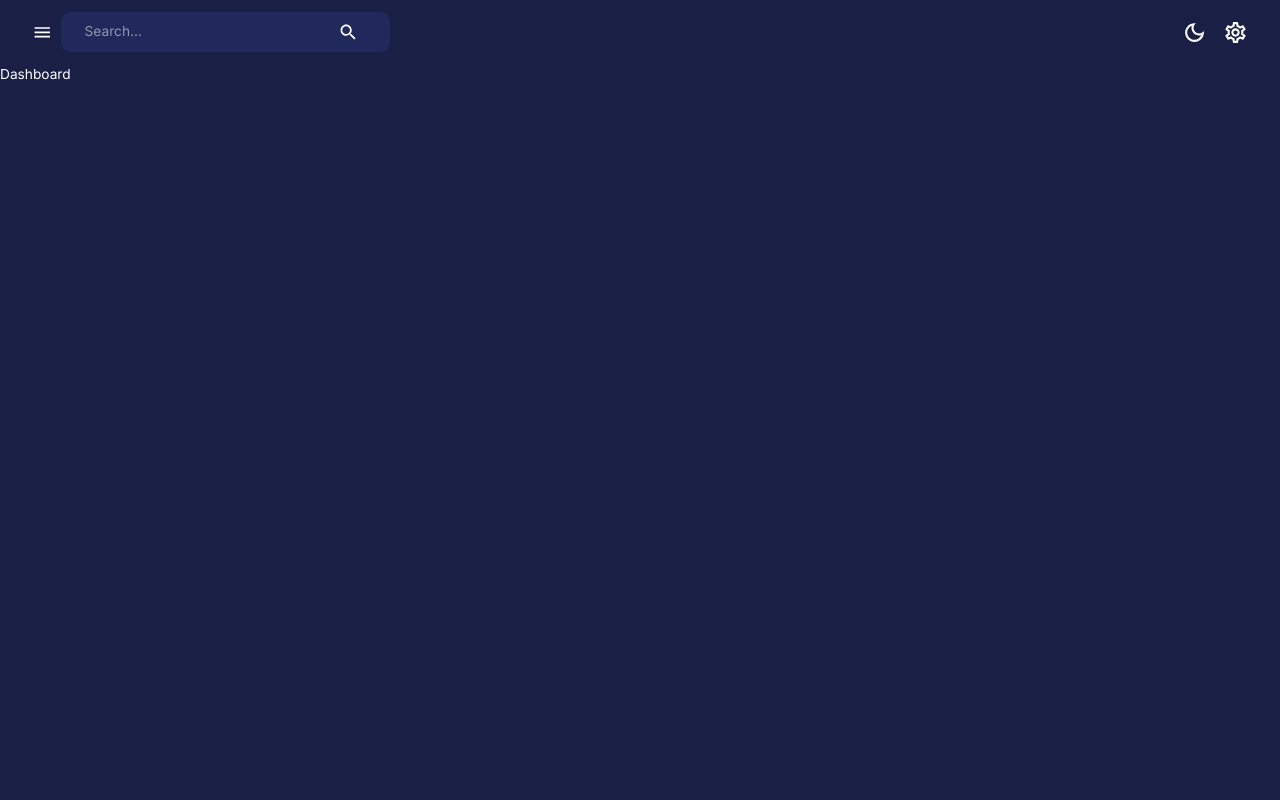
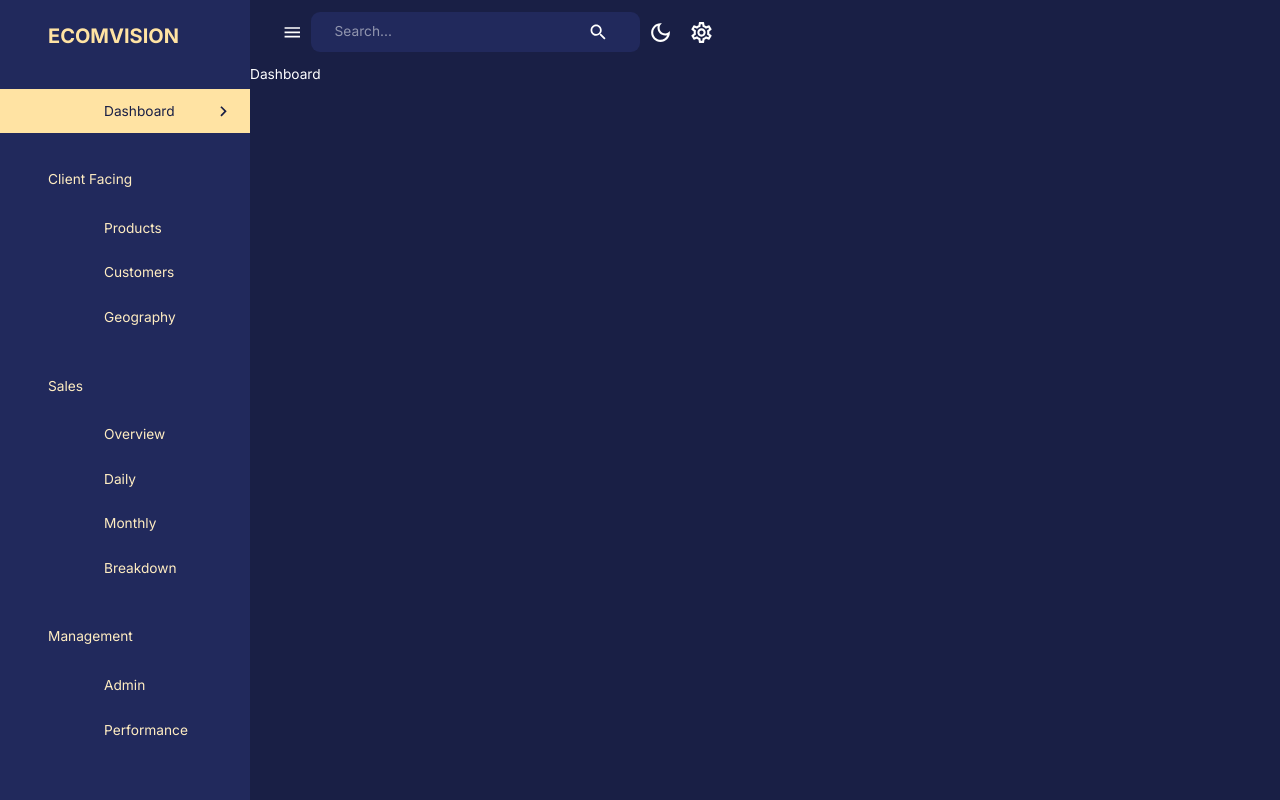
Before and after one commit to Ashish0253/admin-Dashboard, a React (Create React App) app in the folder client/: page /dashboard in a window 1280 px wide. Built offline with nearby package versions, Linux system fonts and the light colour scheme.

Commit message:
sidebar completed

```diff
--- a/client/src/components/Navbar.jsx
+++ b/client/src/components/Navbar.jsx
@@ -19,7 +19,7 @@ import {
   useTheme,
 } from "@mui/material";
 
-const Navbar = () => {
+const Navbar = ({ isSidebarOpen, setIsSidebarOpen }) => {
   const dispatch = useDispatch();
   const theme = useTheme();
 
@@ -40,7 +40,7 @@ const Navbar = () => {
       >
         {/* LEFT SIDE  */}
         <FlexBetween>
-          <IconButton onClick={() => console.log("open/close sidebar")}>
+          <IconButton onClick={() => setIsSidebarOpen(!isSidebarOpen)}>
             <MenuIcon />
           </IconButton>
           <FlexBetween
--- a/client/src/components/Sidebar.jsx
+++ b/client/src/components/Sidebar.jsx
@@ -1,7 +1,155 @@
 import React from "react";
+import {
+  Box,
+  Drawer,
+  Divider,
+  IconButton,
+  List,
+  ListItem,
+  ListItemButton,
+  ListItemIcon,
+  ListItemText,
+  Typography,
+  useTheme,
+} from "@mui/material";
+import {
+  ChevronLeft,
+  ChevronRightOutlined,
+  SettingsOutlined,
+  HomeOutlined,
+  ShoppingCartOutlined,
+  Groups2Outlined,
+  ReceiptLongOutlined,
+  PublicOutlined,
+  PointOfSaleOutlined,
+  TodayOutlined,
+  CalendarMonthOutlined,
+  AdminPanelSettingsOutlined,
+  TrendingUpOutlined,
+  PieChartOutlined,
+} from "@mui/icons-material";
+import { useEffect, useState } from "react";
+import { useLocation, useNavigate } from "react-router-dom";
+import FlexBetween from "./FlexBetween";
+// import profileImage from "assets/profile.png";
 
-const Sidebar = () => {
-  return <div>Sidebar</div>;
+const navItems = [
+  { text: "Dashboard", icon: <HomeOutlined />, path: "/" },
+  { text: "Client Facing", icon: null, path: "/" },
+  { text: "Products", icon: <ShoppingCartOutlined />, path: "/" },
+  { text: "Customers", icon: <Groups2Outlined />, path: "/" },
+  { text: "Geography", icon: <PublicOutlined />, path: "/" },
+  { text: "Sales", icon: null, path: "/" },
+  { text: "Overview", icon: <PointOfSaleOutlined />, path: "/" },
+  { text: "Daily", icon: <TodayOutlined />, path: "/" },
+  { text: "Monthly", icon: <CalendarMonthOutlined />, path: "/" },
+  { text: "Breakdown", icon: <PieChartOutlined />, path: "/" },
+  { text: "Management", icon: null, path: "/" },
+  { text: "Admin", icon: <AdminPanelSettingsOutlined />, path: "/" },
+  { text: "Performance", icon: <TrendingUpOutlined />, path: "/" },
+];
+
+const Sidebar = ({
+  drawerWidth,
+  isSidebarOpen,
+  setIsSidebarOpen,
+  isNonMobile,
+}) => {
+  const { pathname } = useLocation();
+  const [active, setActive] = useState("");
+  const navigate = useNavigate();
+  const theme = useTheme();
+
+  useEffect(() => {
+    setActive(pathname.substring(1));
+  }, [pathname]);
+
+  return (
+    <Box>
+      {isSidebarOpen && (
+        <Drawer
+          open={isSidebarOpen}
+          onClose={() => setIsSidebarOpen(false)}
+          variant="persistent"
+          anchor="left"
+          sx={{
+            width: drawerWidth,
+            "& .MuiDrawer-paper": {
+              color: theme.palette.secondary[200],
+              backgroundColor: theme.palette.background.alt,
+              boxSizing: "border-box",
+              borderWidth: isNonMobile ? 0 : "2px",
+              width: drawerWidth,
+            },
+          }}
+        >
+          <Box width="100%">
+            <Box m="1.5rem 2rem 2rem 3rem">
+              <FlexBetween color={theme.palette.secondary.main}>
+                <Box display="flex" alignItems="center" gap="0.5rem">
+                  <Typography variant="h4" fontWeight="bold">
+                    ECOMVISION
+                  </Typography>
+                </Box>
+                {!isNonMobile && (
+                  <IconButton onClick={() => setIsSidebarOpen(false)}>
+                    <ChevronLeft />
+                  </IconButton>
+                )}
+              </FlexBetween>
+            </Box>
+            <List>
+              {navItems.map(({ text, icon }) => {
+                if (!icon) {
+                  return (
+                    <Typography key={text} sx={{ m: "2.25rem 0 1rem 3rem" }}>
+                      {text}
+                    </Typography>
+                  );
+                }
+
+                const lcText = text.toLowerCase();
+                return (
+                  <ListItem key={text} disablePadding>
+                    <ListItemButton
+                      onClick={() => {
+                        navigate(`/${lcText}`);
+                        setActive(lcText);
+                      }}
+                      sx={{
+                        backgroundColor:
+                          active === lcText
+                            ? theme.palette.secondary[300]
+                            : "transparent",
+                        color:
+                          active === lcText
+                            ? theme.palette.primary[600]
+                            : theme.palette.secondary[200],
+                      }}
+                    >
+                      <ListItemIcon
+                        sx={{
+                          ml: "2rem",
+                          color:
+                            active === lcText
+                              ? theme.palette.primary[600]
+                              : theme.palette.secondary[200],
+                        }}
+                      ></ListItemIcon>
+                      <ListItemText primary={text} />
+                      {active === lcText && (
+                        <ChevronRightOutlined sx={{ ml: "auto" }} />
+                      )}
+                    </ListItemButton>
+                  </ListItem>
+                );
+              })}
+            </List>
+          </Box>
+        </Drawer>
+      )}
+    </Box>
+  );
 };
 
 export default Sidebar;
--- a/client/src/scenes/layout/index.js
+++ b/client/src/scenes/layout/index.js
@@ -10,9 +10,18 @@ const Layout = () => {
   const [isSidebarOpen, setIsSidebarOpen] = useState(true); // isNonMobile can be better for intial  value
 
   return (
-    <Box width="100%" height="100%">
+    <Box display={isNonMobile ? "flex" : "block"} width="100%" height="100%">
+      <Sidebar
+        isNonMobile={isNonMobile}
+        drawerWidth="250px"
+        isSidebarOpen={isSidebarOpen}
+        setIsSidebarOpen={setIsSidebarOpen}
+      />
       <Box>
-        <Navbar />
+        <Navbar
+          isSidebarOpen={isSidebarOpen}
+          setIsSidebarOpen={setIsSidebarOpen}
+        />
         <Outlet />
       </Box>
     </Box>
```
